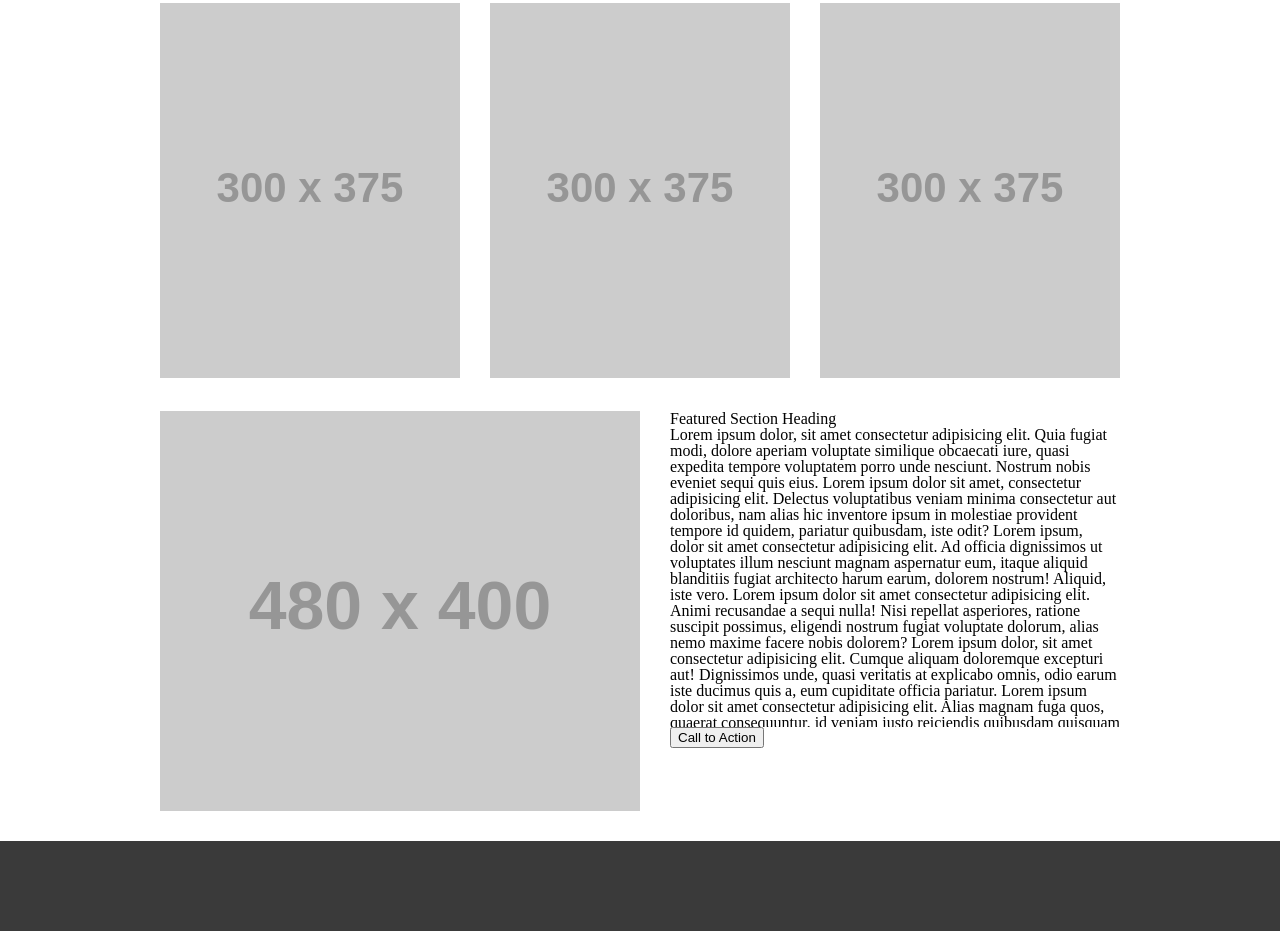
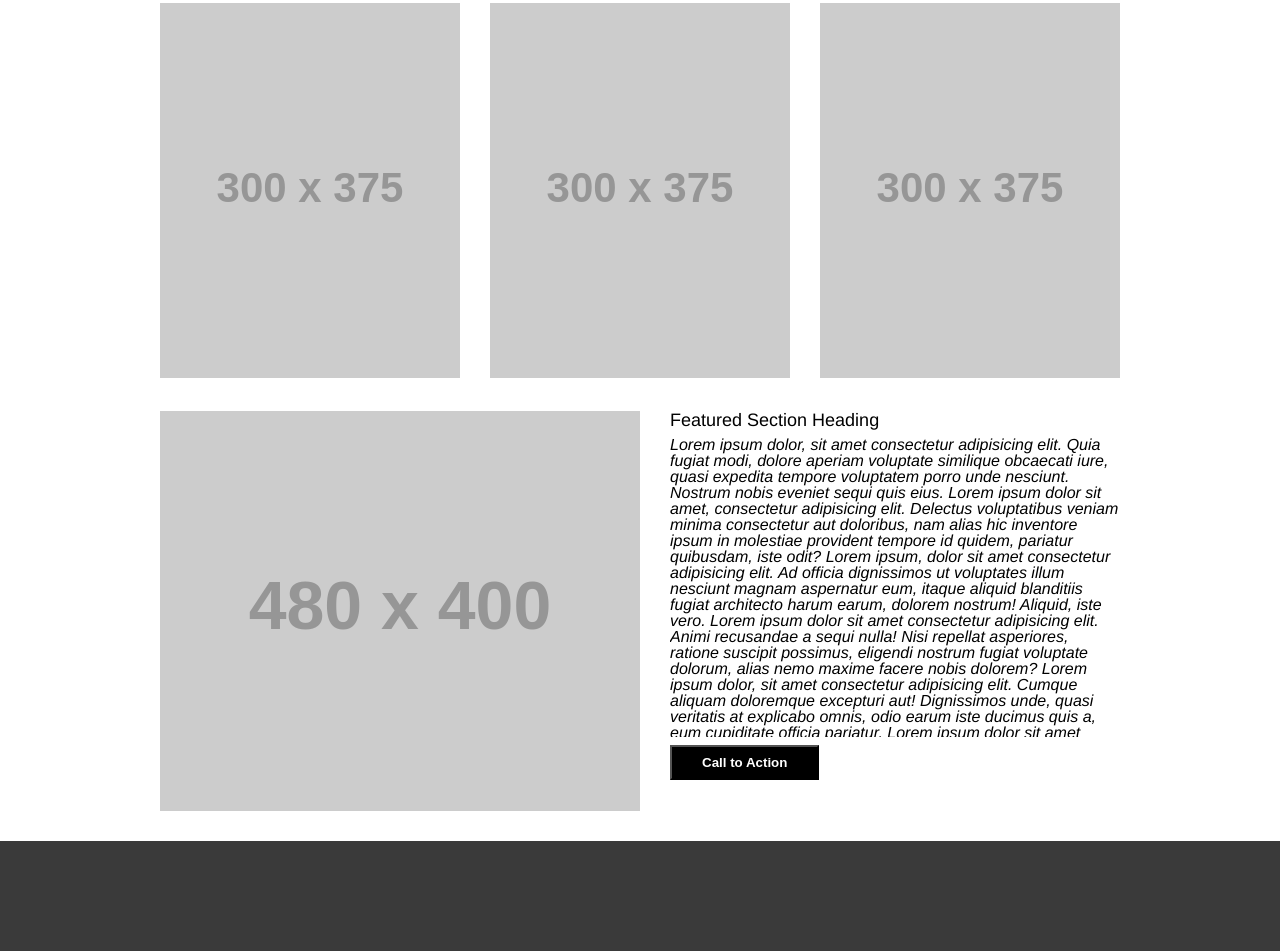
Before and after one commit to kuya32/wirefame-exercise, a plain HTML site: page index.html in a window 1280 px wide. Shown: the part 600-1551 px from the top of the page. Drawn offline with Linux system fonts and the light colour scheme; placeholder pictures from the web are drawn by us.

Commit message:
Styling with CSS for lab requirements

```diff
--- a/style.css
+++ b/style.css
@@ -62,19 +62,34 @@ main > article > * {
 }
 
 main > article > section {
+  font-family: Helvetica;
   box-sizing: border-box;
   padding: 0px 0px 0px 30px;
+}
+
+main > article > section > h1 {
+  font-size: 18px;
+  margin: 0px 0px 8px 0px;
 }
 
 main > article > section > p {
   height: 300px;
   overflow: auto;
+  margin: 0px 0px 8px 0px;
+  font-style: italic;
 }
 
 footer {
-  height: 90px;
+  height: 110px;
   background-color: rgb(58, 58, 58);
   margin: 30px 0px 0px 0px;
+}
+
+button {
+  color: white;
+  font-weight: bold;
+  background-color: black;
+  padding: 8px 30px 8px 30px;
 }
 
 button:hover {
```
